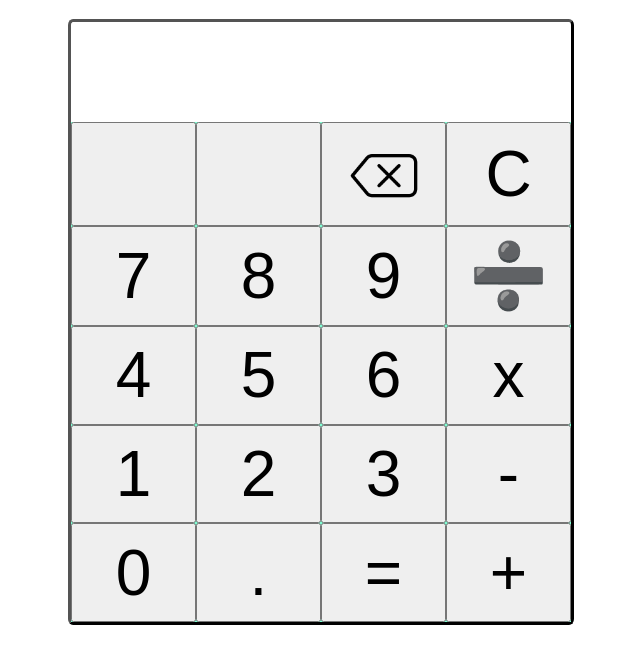
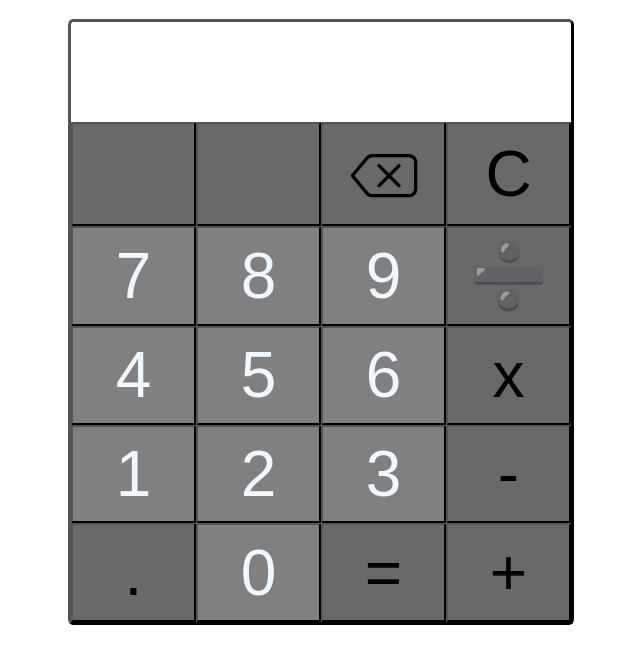
Before and after one commit to Spec0s/Calculator, a plain HTML site: page index.html in a window 1280 px wide. Shown: the part 61-724 px from the top of the page, without its empty margins (319-959 px from the left). Drawn offline with Linux system fonts and the light colour scheme.

Commit message:
added button collor minor fixes

```diff
--- a/index.html
+++ b/index.html
@@ -18,22 +18,22 @@
                 <button class="btn-2"></button>
                 <button class="btn-3"><img src="./delete.png"></button>
                 <button class="btn-4">C</button>
-                <button class="number data-number7">7</button>
-                <button class="number data-number8">8</button>
-                <button class="number data-number9">9</button>
-                <button class="operator data-key/" alt="/">➗</button>
-                <button class="number data-number4">4</button>
-                <button class="number data-number5">5</button>
-                <button class="number data-number6">6</button>
-                <button class="operator data-key*" alt="*">x</button>
-                <button class="number data-number1">1</button>
-                <button class="number data-number2">2</button>
-                <button class="number data-number3">3</button>
-                <button class="operator data-key-" alt="-">-</button>
-                <button class="number data-number0">0</button>
-                <button class="btn-5 data.">.</button>
-                <button class="evaluate keyEnter">=</button>
-                <button class="operator data-number+" alt="+">+</button>
+                <button class="number">7</button>
+                <button class="number">8</button>
+                <button class="number">9</button>
+                <button class="operator" alt="/">➗</button>
+                <button class="number">4</button>
+                <button class="number">5</button>
+                <button class="number">6</button>
+                <button class="operator" alt="*">x</button>
+                <button class="number">1</button>
+                <button class="number">2</button>
+                <button class="number">3</button>
+                <button class="operator" alt="-">-</button>
+                <button class="btn-5">.</button>
+                <button class="number">0</button>
+                <button class="evaluate">=</button>
+                <button class="operator" alt="+">+</button>
             </div>
         </div>
     </div>
--- a/style.css
+++ b/style.css
@@ -29,7 +29,6 @@ body {
     flex-wrap: wrap;
     height: 500px;
     width: 500px;
-    background-color: aquamarine;
 }
 
 .calc-btn>button {
@@ -38,9 +37,18 @@ body {
     align-items: center;
     width: 125px;
     font-size: 4rem;
-
+    border-radius: 1%;
 }
 
 img {
     width: 80px;
 }
+
+.operator,.evaluate,.btn-5,.btn-3,.btn-4,.btn-1,.btn-2{
+    background-color: #696969;
+}
+
+.number{
+    color: aliceblue;
+    background-color: grey;
+}
```
Also changed, not shown: javascript.js (+0 -15 lines).
